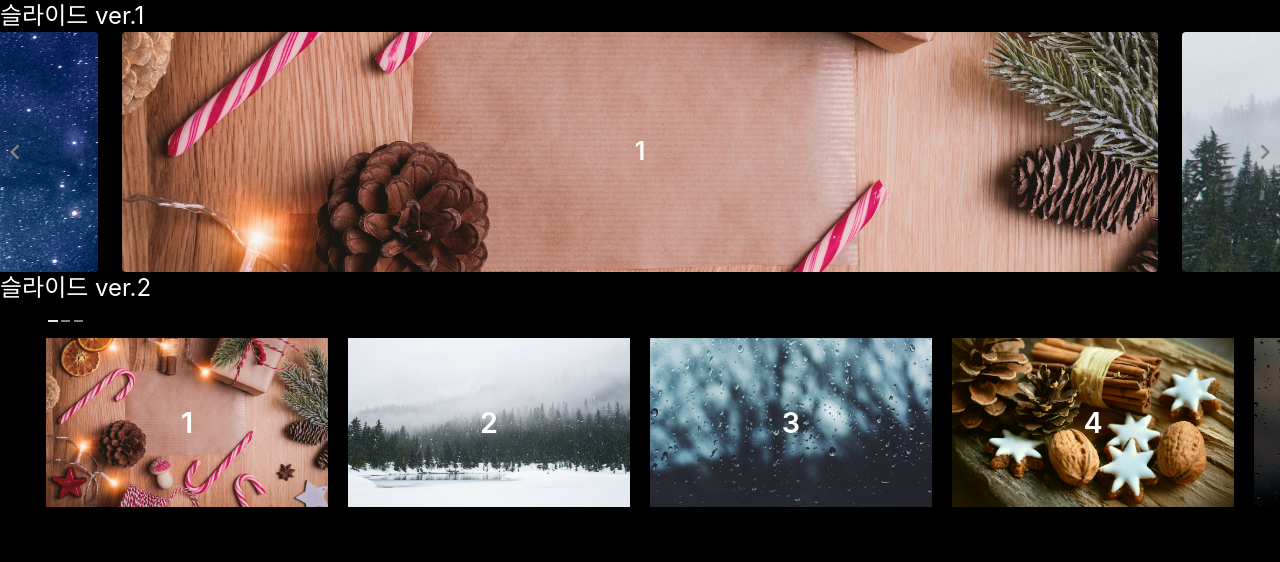
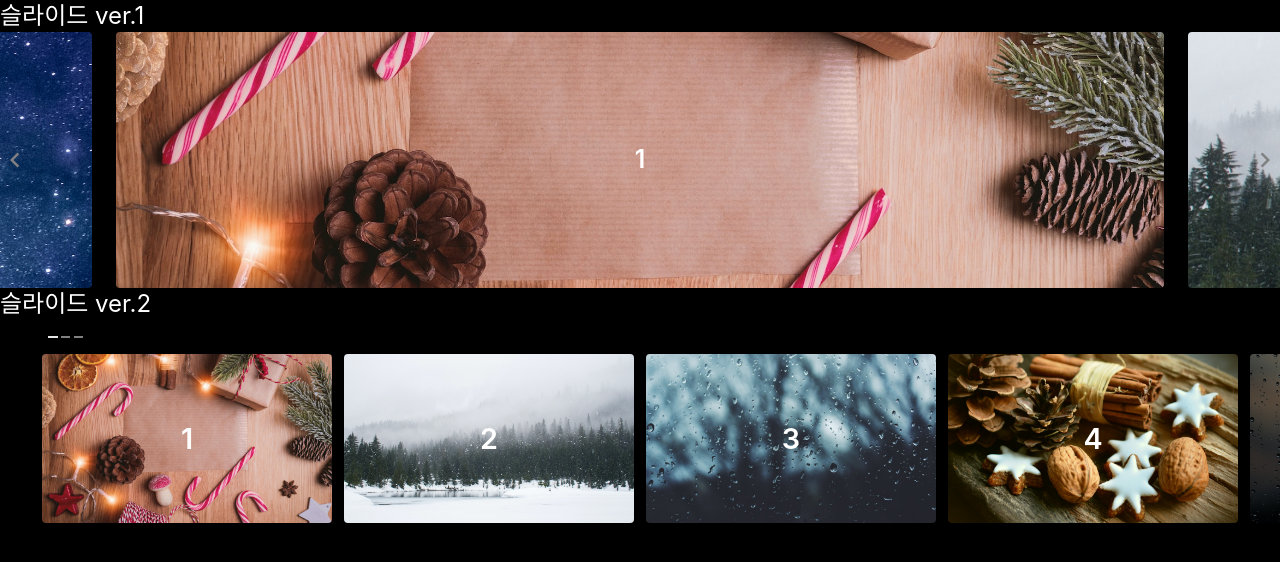
Before and after one commit to jeong922/slider, a React (Create React App) app: page / in a window 1280 px wide. Shown: the top 562 px of the page. Built offline with nearby package versions, Linux system fonts and the light colour scheme.

Commit message:
슬라이드 일부 css 값 변경

```diff
--- a/src/components/slide1/Slide1.jsx
+++ b/src/components/slide1/Slide1.jsx
@@ -57,7 +57,7 @@ export default function Slide1() {
 
   const getItemWidth = () => {
     let itemWidth = size[0] * 0.9 - SLIDE_PADDING * 2;
-    itemWidth = itemWidth > 1060 ? 1060 : itemWidth;
+    // itemWidth = itemWidth > 1060 ? 1060 : itemWidth;
     return itemWidth;
   };
 
--- a/src/components/slide1/Slide1.module.css
+++ b/src/components/slide1/Slide1.module.css
@@ -7,8 +7,7 @@
   position: relative;
   overflow: hidden;
   height: auto;
-  /* width 수정 필요 */
-  max-width: 1920px;
+  /* max-width: 1920px; */
 }
 .slider {
   position: relative;
@@ -37,7 +36,7 @@
   display: flex;
   justify-content: center;
   align-items: center;
-  height: 30vh;
+  height: 20vw;
   /* height: 100%; */
   padding: 0 12px;
   /* float: left; */
@@ -50,7 +49,7 @@
   height: 100%;
   border-radius: 4px;
   object-fit: cover;
-  max-height: 400px;
+  /* max-height: 400px; */
   user-select: none;
 }
 
@@ -62,6 +61,6 @@
 }
 
 .currentSlide {
-  /* -webkit-filter: none;
-  filter: none; */
+  -webkit-filter: none;
+  filter: none;
 }
--- a/src/components/slide2/Slide2.jsx
+++ b/src/components/slide2/Slide2.jsx
@@ -75,7 +75,7 @@ const Box = styled.div`
     border-radius: 4px;
     object-fit: cover;
     user-select: none;
-    padding: 0 0.25rem;
+    /* padding: 0 0.25rem; */
   }
   span {
     position: absolute;
@@ -185,6 +185,7 @@ export default function Slide2() {
               <path d='M22.324 28.008c.537.577.355 1.433-.326 1.809a1.44 1.44 0 0 1-.72.183c-.398 0-.786-.151-1.048-.438L10.06 18.588a1.126 1.126 0 0 1 0-1.555L20.233 6.09c.438-.468 1.198-.564 1.767-.25.681.377.863 1.23.325 1.808l-9.446 10.164 9.446 10.196zM11.112 17.615a.31.31 0 0 1 0 .391l.182-.195-.182-.196zM21.308 7.094c-.01-.006-.053 0-.029-.027a.07.07 0 0 0 .029.027zm-.025 21.499a.95.95 0 0 1-.006-.008l.006.008z'></path>
             </svg>
           </Button>
+
           <Slider sliderIndex={sliderIndex}>
             {items.map((item, index) => (
               <Box key={index} itemperscreen={itemPerScreen}>
```
